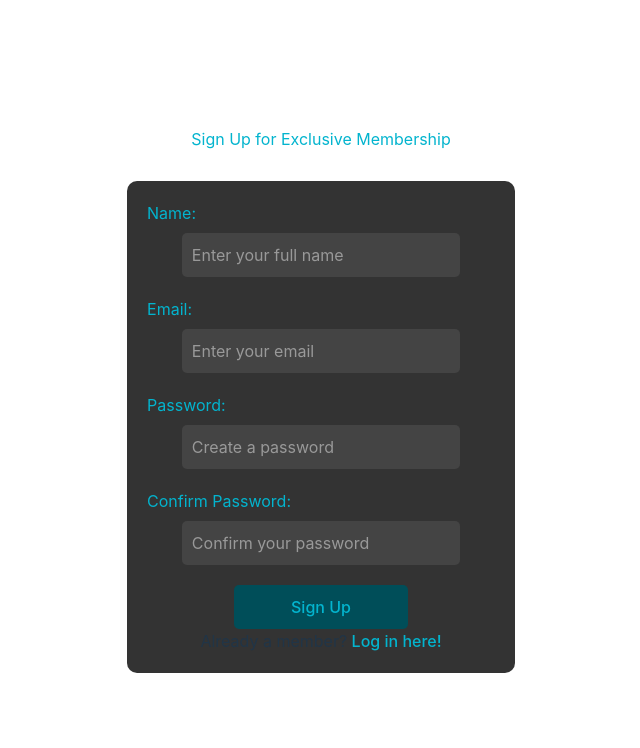
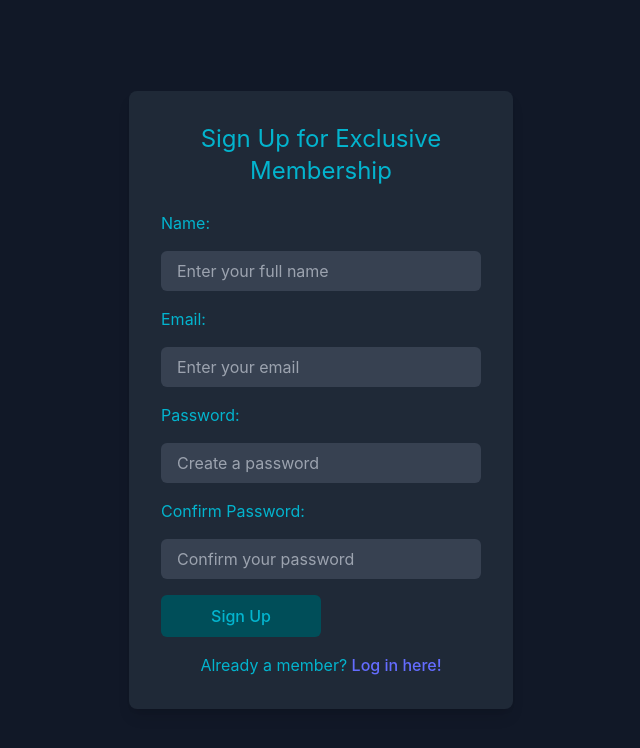
Before and after one commit to mateoavalose/EngineeringProject-III, a React (Vite) app: page /signup in a window 1280 px wide. Shown: the top 748 px of the page, without its empty margins (319-959 px from the left). Built offline with nearby package versions, Linux system fonts and the light colour scheme.

Commit message:
Divided login and schedule into different components and handled it in App component. Transfered CSS to each file with tailwind

```diff
--- a/src/App.css
+++ b/src/App.css
@@ -4,147 +4,3 @@
   padding: 2rem;
   text-align: center;
 }
-
-/*--------------------------------------------------------------------------------*/
-/* Login CSS */
-.access {
-  display: grid;
-  justify-content: center;
-  margin-bottom: 50px;
-}
-.access h2 {
-  color: #FF69B4;
-  margin-bottom: 30px;
-  align-self: center;
-}
-.login {
-  background-color: #333;
-  padding: 20px;
-  width: 300px;
-  margin: 0 auto;
-  border-radius: 10px;
-  box-shadow: 0 4px 8px rgba(0, 0, 0, 0.3);
-}
-.login h3 {
-  color: #004E59;
-  background-color: #03B4CE;
-}
-.login input {
-  width:80%;
-  margin: 10px 0;
-  padding: 10px;
-  border: none;
-  border-radius: 5px;
-}
-.login button {
-  width: 50%;
-  padding: 10px;
-  background-color: #004E59;
-  color: #03B4CE;
-  border: none;
-  border-radius: 5px;
-  cursor: pointer;
-}
-.login button:hover {
-  background-color: #03B4CE;
-  color: #004E59;
-}
-.login a {
-  color: #03B4CE ;
-}
-.login a:hover {
-  text-decoration: underline;
-}
-.loggedIn {
-  background-color: #fff;
-  display: grid;
-  justify-content: center;
-  width: 100vw;
-}
-.loggedIn h2 {
-  color: #004E59;
-  background-color: #03B4CE;
-  margin-bottom: 30px;
-  min-height: 50px;
-  align-self: center;
-  padding: 20px;
-
-}
-.loggedIn p {
-  font-size: 16px;
-  color: #ddd;
-  margin-bottom: 20px;
-}
-.loggedIn ul {
-  list-style: circle;
-  padding-left: 20px;
-}
-.loggedIn li {
-  font-size: 16px;
-  color: #ddd;
-  margin-bottom: 10px;
-}
-.loggedIn button {
-  position: relative;
-  width: fit-content;
-  margin: 15px;
-  background-color: #004E59;
-  color: #03B4CE;
-  border: none;
-  border-radius: 5px;
-  cursor: pointer;
-}
-.loggedIn button:hover {
-  background-color: #03B4CE;
-  color: #004E59;
-}
-
-/*--------------------------------------------------------------------------------*/
-/* SignUp CSS */
-.signUp h3 {
-  color: #03B4CE;
-  margin-bottom: 30px;
-}
-.signup-form {
-  background-color: #333;
-  padding: 20px;
-  border-radius: 10px;
-}
-.signup-form label {
-  display: block;
-  text-align: left;
-  margin-bottom: 8px;
-  color: #03B4CE;
-}
-.signup-form input {
-  width: 80%;
-  padding: 10px;
-  margin-bottom: 20px;
-  border: none;
-  border-radius: 5px;
-  background-color: #444;
-  color: white;
-}
-.signup-form input::placeholder {
-  color: #999;
-}
-.signup-form button {
-  width: 50%;
-  padding: 10px;
-  background-color: #004E59;
-  color: #03B4CE;
-  border: none;
-  border-radius: 5px;
-  cursor: pointer;
-  font-size: 16px;
-}
-.signup-form button:hover {
-  background-color: #03B4CE;
-  color: #004E59
-}
-.signup-form a {
-  color: #03B4CE;
-}
-.signup-form a:hover {
-  text-decoration: underline;
-}
--- a/src/App.jsx
+++ b/src/App.jsx
@@ -1,20 +1,39 @@
-import { useState } from 'react'
-import './App.css'
-import { BrowserRouter as Router, Routes, Route } from 'react-router-dom'
-import { LogIn } from './Components/LogIn-SignUp/LogIn'
-import { SignUp } from './Components/LogIn-SignUp/SignUp'
+import { BrowserRouter as Router, Routes, Route, Navigate } from 'react-router-dom';
+import { useState } from 'react';
+import { LogIn } from './Components/LogIn-SignUp/LogIn';
+import { SignUp } from './Components/LogIn-SignUp/SignUp';
+import { Schedule } from './Components/ScheduleManagement/Schedule';
 
 function App() {
+  const [isLoggedIn, setIsLoggedIn] = useState(false);
+
+  // Handle login logic
+  const handleLogin = (username, password) => {
+    if (username === 'admin' && password === 'password') {
+      setIsLoggedIn(true);
+    } else {
+      alert("Invalid credentials");
+    }
+  };
+
+  const handleLogout = () => {
+    setIsLoggedIn(false);
+  };
+
   return (
     <div className="App">
       <Router>
         <Routes>
-          <Route path="/" element={<LogIn />} />
+          {/* Public routes */}
+          <Route path="/" element={<LogIn onLogin={handleLogin} isLoggedIn={isLoggedIn} />} />
           <Route path="/signup" element={<SignUp />} />
+
+          {/* Protected route: Redirect to login if not authenticated */}
+          <Route path="/schedule" element={isLoggedIn ? <Schedule onLogout={handleLogout} /> : <Navigate to="/" />} />
         </Routes>
       </Router>
     </div>
   );
-};
+}
 
-export default App
+export default App;
--- a/src/Components/LogIn-SignUp/LogIn.jsx
+++ b/src/Components/LogIn-SignUp/LogIn.jsx
@@ -1,33 +1,16 @@
-import React from 'react';
-import { useState } from 'react';
-import { Schedule } from '../../assets/ScheduleManagement/Schedule';
+import { useNavigate } from 'react-router-dom';
+import LoginForm from './LoginForm';
 
-export const LogIn = () => {
-    const [isLoggedIn, setIsLoggedIn] = useState(false);
-    const handleLogin = () => {
-        setIsLoggedIn(true);
-    };
-    const handleLogout = () => {
-        setIsLoggedIn(false);
-    };
-    return (
-        <div className="access">
-            {isLoggedIn ? (
-                <div className="loggedIn">
-                    <Schedule />
-                    <button onClick={handleLogout}>Logout</button>
-                </div>
-            ) : (
-                <div className="login">
-                    <h3>Login</h3>
-                    <form>
-                        <input type="text" placeholder="Username" />
-                        <input type="password" placeholder="Password" />
-                        <button type="button" onClick={handleLogin}>Login</button>
-                    </form>
-                    <p>New member? <a href="/signup">Sign up here!</a></p>
-                </div>
-            )}
-        </div>
-    );
+export const LogIn = ({ onLogin, isLoggedIn }) => {
+  const navigate = useNavigate();
+
+  if (isLoggedIn) {
+    navigate('/schedule');
+  }
+
+  return (
+    <div className="access flex justify-center items-center h-screen w-[100vw] min-h-screen bg-gray-900">
+      <LoginForm onLogin={onLogin} />
+    </div>
+  );
 };
--- /dev/null
+++ b/src/Components/LogIn-SignUp/LoginForm.jsx
@@ -0,0 +1,42 @@
+import { useState } from 'react';
+
+const LoginForm = ({ onLogin }) => {
+  const [username, setUsername] = useState('');
+  const [password, setPassword] = useState('');
+
+  const handleSubmit = (e) => {
+    e.preventDefault();
+    onLogin(username, password);
+  };
+
+  return (
+    <div className="login bg-gray-800 p-8 w-80 mx-auto rounded-lg shadow-lg">
+      <h3 className="text-2xl text-[#004E59] bg-[#03B4CE] py-2 mb-6 text-center">Login</h3>
+      <form onSubmit={handleSubmit} className="grid gap-4">
+        <input
+          type="text"
+          placeholder="Username"
+          value={username}
+          onChange={(e) => setUsername(e.target.value)}
+          className="w-full px-4 py-2 bg-gray-200 rounded-md text-black"
+        />
+        <input
+          type="password"
+          placeholder="Password"
+          value={password}
+          onChange={(e) => setPassword(e.target.value)}
+          className="w-full px-4 py-2 bg-gray-200 rounded-md text-black"
+        />
+        <button
+          type="submit"
+          className="w-1/2 mx-auto py-2 bg-[#004E59] text-[#03B4CE] rounded-md hover:bg-[#03B4CE] hover:text-[#004E59] transition-all">
+          Login</button>
+      </form>
+      <p className="mt-6 text-center text-[#03B4CE]">
+        New member? <a href="/signup" className="hover:underline">Sign up here!</a>
+      </p>
+    </div>
+  );
+};
+
+export default LoginForm;
--- a/src/Components/LogIn-SignUp/SignUp.jsx
+++ b/src/Components/LogIn-SignUp/SignUp.jsx
@@ -1,34 +1,28 @@
-import React, { useState } from 'react';
-import { Link } from 'react-router-dom';
+import { useState } from 'react';
 
 export const SignUp = () => {
   const [formData, setFormData] = useState({
     name: '',
     email: '',
     password: '',
-    confirmPassword: ''
+    confirmPassword: '',
   });
 
   const handleChange = (e) => {
-    const { name, value } = e.target;
-    setFormData({
-      ...formData,
-      [name]: value
-    });
+    setFormData({ ...formData, [e.target.name]: e.target.value });
   };
 
   const handleSubmit = (e) => {
     e.preventDefault();
-    console.log('Form Data:', formData);
+    // Your submit logic here
   };
 
   return (
-    <div className="signUp">
-      <h3>Sign Up for Exclusive Membership</h3>
-
-      <div className="signup-form">
-        <form onSubmit={handleSubmit}>
-          <label htmlFor="name">Name:</label>
+    <div className="signUp w-[100vw] min-h-screen flex justify-center items-center bg-gray-900">
+      <div className="signup-form bg-gray-800 p-8 rounded-lg shadow-lg w-96">
+        <h3 className="text-2xl text-[#03B4CE] mb-6 text-center">Sign Up for Exclusive Membership</h3>
+        <form onSubmit={handleSubmit} className="space-y-4">
+          <label htmlFor="name" className="block text-[#03B4CE]">Name:</label>
           <input
             type="text"
             id="name"
@@ -37,9 +31,10 @@ export const SignUp = () => {
             value={formData.name}
             onChange={handleChange}
             required
+            className="w-full px-4 py-2 bg-gray-700 text-white rounded-md"
           />
 
-          <label htmlFor="email">Email:</label>
+          <label htmlFor="email" className="block text-[#03B4CE]">Email:</label>
           <input
             type="email"
             id="email"
@@ -48,9 +43,10 @@ export const SignUp = () => {
             value={formData.email}
             onChange={handleChange}
             required
+            className="w-full px-4 py-2 bg-gray-700 text-white rounded-md"
           />
 
-          <label htmlFor="password">Password:</label>
+          <label htmlFor="password" className="block text-[#03B4CE]">Password:</label>
           <input
             type="password"
             id="password"
@@ -59,9 +55,10 @@ export const SignUp = () => {
             value={formData.password}
             onChange={handleChange}
             required
+            className="w-full px-4 py-2 bg-gray-700 text-white rounded-md"
           />
 
-          <label htmlFor="confirmPassword">Confirm Password:</label>
+          <label htmlFor="confirmPassword" className="block text-[#03B4CE]">Confirm Password:</label>
           <input
             type="password"
             id="confirmPassword"
@@ -70,10 +67,19 @@ export const SignUp = () => {
             value={formData.confirmPassword}
             onChange={handleChange}
             required
+            className="w-full px-4 py-2 bg-gray-700 text-white rounded-md"
           />
 
-          <button type="submit">Sign Up</button>
-          <p>Already a member? <a href="/">Log in here!</a></p>
+          <button
+            type="submit"
+            className="w-1/2 mx-auto py-2 bg-[#004E59] text-[#03B4CE] rounded-md hover:bg-[#03B4CE] hover:text-[#004E59] transition-all"
+          >
+            Sign Up
+          </button>
+
+          <p className="text-center text-[#03B4CE] mt-4">
+            Already a member? <a href="/" className="hover:underline">Log in here!</a>
+          </p>
         </form>
       </div>
     </div>
--- a/src/Components/ScheduleManagement/Schedule.jsx
+++ b/src/Components/ScheduleManagement/Schedule.jsx
@@ -1,6 +1,6 @@
 import { useState, useEffect } from 'react';
 
-export const Schedule = () => {
+export const Schedule = ({ onLogout }) => {
   const hours = Array.from({ length: 14 }, (_, i) => i + 6);
 
     // State to manage the content of each cell
@@ -99,8 +99,8 @@ export const Schedule = () => {
   const daysOfWeek = ['Lunes', 'Martes', 'Miércoles', 'Jueves', 'Viernes'];
 
   return (
-    <div className="flex flex-col justify-center mb-12 w-[100vw]">
-      <h2 className="w-[100%] text-2xl font-bold text-[#004E59]">Gestión de Usuarios</h2>
+    <div className="loggedIn bg-white flex flex-col justify-center mb-12 w-[100vw] min-h-screen top-0">
+      <h2 className="text-3xl font-bold text-[#004E59] bg-[#03B4CE] py-4 mb-6 text-center min-h-[100px] align-text-bottom">Gestión de Usuarios</h2>
       <table className="table-auto border-collapse w-[95%]">
         <thead>
           <tr>
@@ -149,8 +149,8 @@ export const Schedule = () => {
       {isPopupOpen && (
         <div className="fixed inset-0 bg-black bg-opacity-50 flex justify-center items-center">
           <div className="bg-white p-8 rounded-lg shadow-lg relative min-w-[35vw] min-h-[60vh]">
-            <button onClick={handleClosePopup} className="absolute top-0 right-0 m-2">X</button>
-            <h2 className="text-xl font-bold mb-4">Adicionar una Reserva</h2>
+            <button onClick={handleClosePopup} className="absolute top-0 right-0 py-2 bg-[#004E59] text-[#03B4CE] rounded-md hover:bg-[#03B4CE] hover:text-[#004E59] transition-all">X</button>
+            <h2 className="text-xl font-bold text-[#004E59] bg-[#03B4CE] py-4 mb-4 text-center">Adicionar una Reserva</h2>
             <form onSubmit={handleSubmit}>
               <div className="mb-4">
                 <label className="block text-gray-700">Nombre</label>
@@ -183,7 +183,7 @@ export const Schedule = () => {
                   className="w-full p-2 bg-gray-200 rounded text-black min-h-[15vh]"
                 />
               </div>
-              <button type="submit" className="w-full text-white py-2 rounded">Añadir</button>
+              <button type="submit" className="w-fit mx-auto py-2 bg-[#004E59] text-[#03B4CE] rounded-md hover:bg-[#03B4CE] hover:text-[#004E59] transition-all">Añadir</button>
             </form>
           </div>
         </div>
@@ -220,6 +220,8 @@ export const Schedule = () => {
           </div>
         </div>
       )}
+      <button className="py-2 px-4 bg-[#004E59] text-[#03B4CE] rounded-md hover:bg-[#03B4CE] hover:text-[#004E59] transition-all w-fit m-3.5"
+        onClick={onLogout}>Logout</button>
     </div>
   );
 };
```
